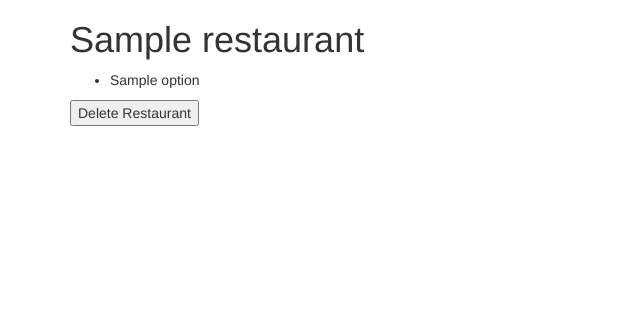
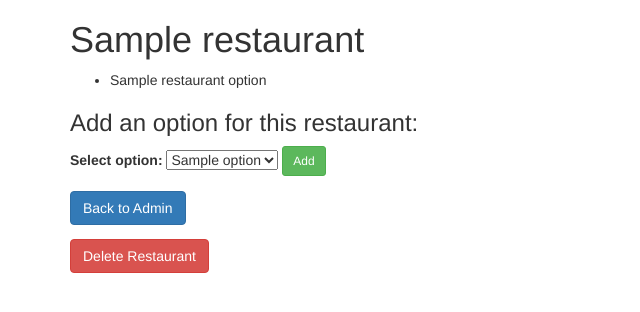
Before and after one commit to wonton888/allergen_avoider, a PHP site: template views/restaurant.html.twig in a window 1280 px wide. Shown: the top 312 px of the page, without its empty margins (0-640 px from the left). Run offline with PHP 8.4, Linux system fonts and the light colour scheme; the template is opened without the code that fills it: most values are stand-ins (such as "Sample title", 1, 10 or a date in 2020); some libraries are stand-ins or nearby versions.

Commit message:
Add ability to associate an option with a restaurant on the restaurant information page.

```diff
--- a/views/restaurant.html.twig
+++ b/views/restaurant.html.twig
@@ -8,12 +8,33 @@
         <div class="container">
             <h1>{{ restaurant.getName }}</h1>
             <ul>
-                {% for option in options %}
+                {% for option in restaurant_options %}
                     <li>{{ option.getName }}</li>
                 {% endfor %}
             </ul>
+
+            <h3>Add an option for this restaurant:</h3>
+
+            <form action="/add_restaurant_options" method="post">
+                <input id="restaurant_id" name="restaurant_id" type="hidden" value="{{ restaurant.getId }}">
+
+                <div class="form-group">
+                    <label for="option_id">Select option:</label>
+                    <select id="option_id" name="option_id">
+                        {% for option in all_options %}
+                            <option value="{{ option.getId }}">{{ option.getName }}</option>
+                        {% endfor %}
+                    </select>
+                    <button type="submit" class="btn btn-sm btn-success">Add</button>
+                </div>
+            </form>
+
+            <form action="/admin">
+                <button type="submit" class="btn btn-primary">Back to Admin</button>
+            </form>
+
             <form action="/restaurants/{{ restaurant.getId }}/delete" method="post">
-                <button type="submit">Delete Restaurant</button>
+                <button type="submit" class="btn btn-danger">Delete Restaurant</button>
             </form>
         </div>
     </body>
```
Also changed, not shown: app/app.php (+9 -1 lines).
